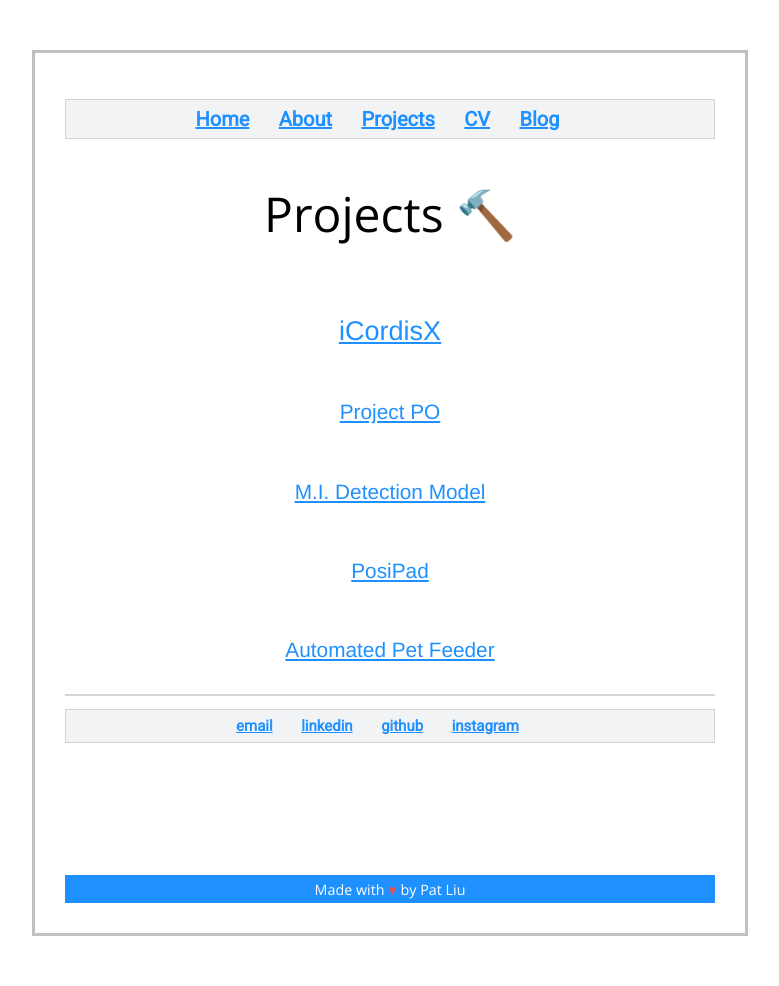
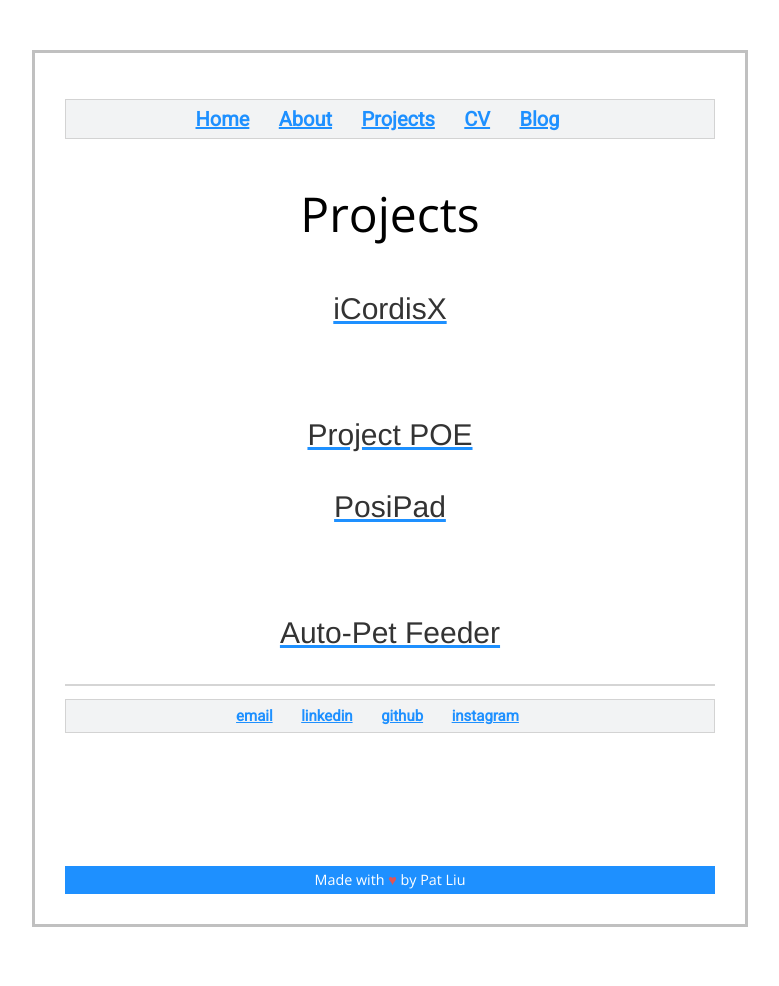
Before and after one commit to pat-liu/WebsiteV1, a Jekyll site: the page built from projects/index.html, in a window 1280 px wide. Shown: the whole page, without its empty margins (250-1029 px from the left). Built offline with Jekyll 4.4.1, drawn with Linux system fonts in a browser that asks for light colours.

Commit message:
Update index.html

```diff
--- a/projects/index.html
+++ b/projects/index.html
@@ -4,12 +4,23 @@ title: Projects
 ---
 
 <div class="blurb">
-	<h1>Projects 🔨</h1>
+  <h1>Projects</h1>
 
+  <div style="text-align:center">
+    <a href = "./icordisx.html"><div id="rectangle"><p>iCordisX</p></div></a>
+  &nbsp; &nbsp; &nbsp; &nbsp; &nbsp;
+ <a href = "./projectpoe.html"><div id="rectangle"><p>Project POE</p></div></a>
+
+ <a href = "./posipad.html"><div id="rectangle"><p>PosiPad</p></div></a>
+  &nbsp; &nbsp; &nbsp; &nbsp; &nbsp;
+  <a href = "./petfeeder.html"><div id="rectangle"><p>Auto-Pet Feeder</p></div></a>
+</div>
+  <!--
   <p class="project"><br><u><a class="project" href="./icordisx.html">iCordisX</a></u></br></p>
   <p class="project"><br><u>Project PO</u></br></p>
   <p class="project"><br><u>M.I. Detection Model</u></br></p>
   <p class="project"><br><u>PosiPad</u></br></p>
-  <p class="project"><br><u>Automated Pet Feeder</u></br></p>
+  <p class="project"><br><u>Automated Pet Feeder</u></br></p> -->
+
 
 </div><!-- /.blurb -->
```
